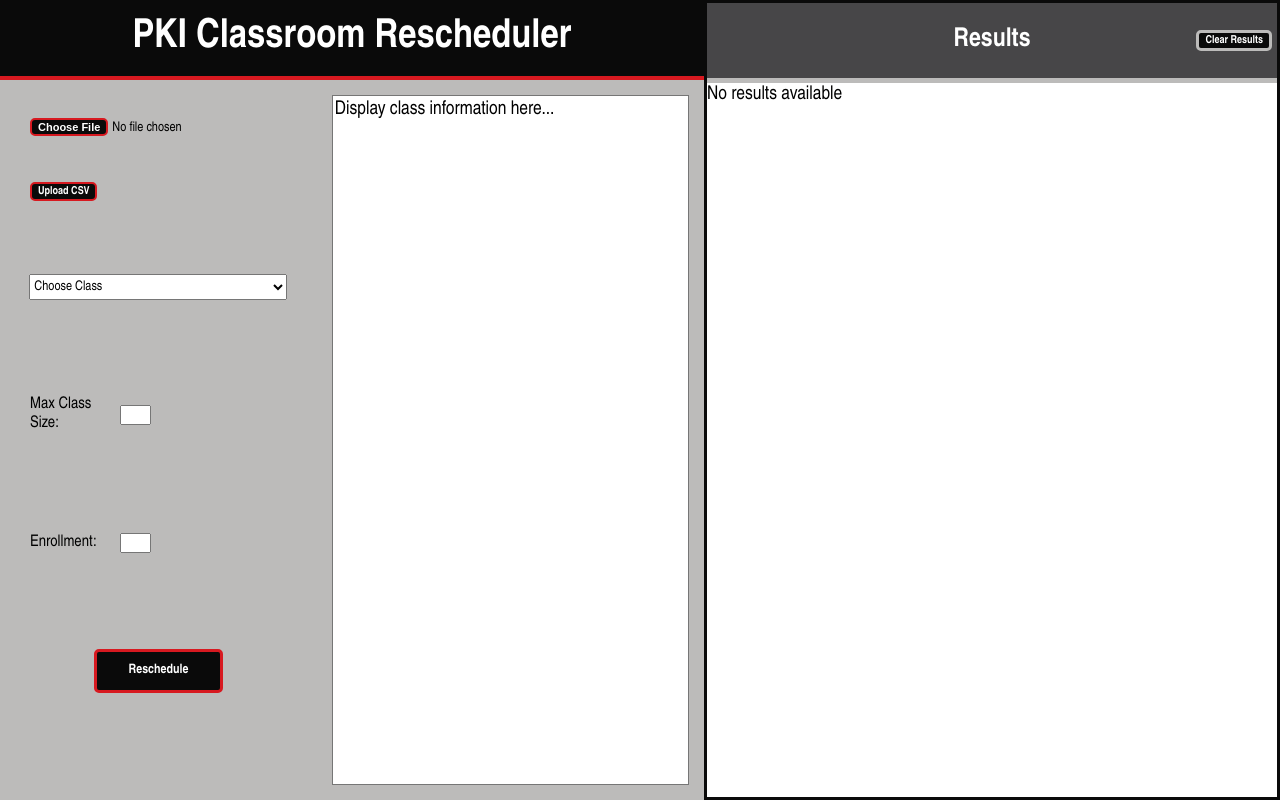
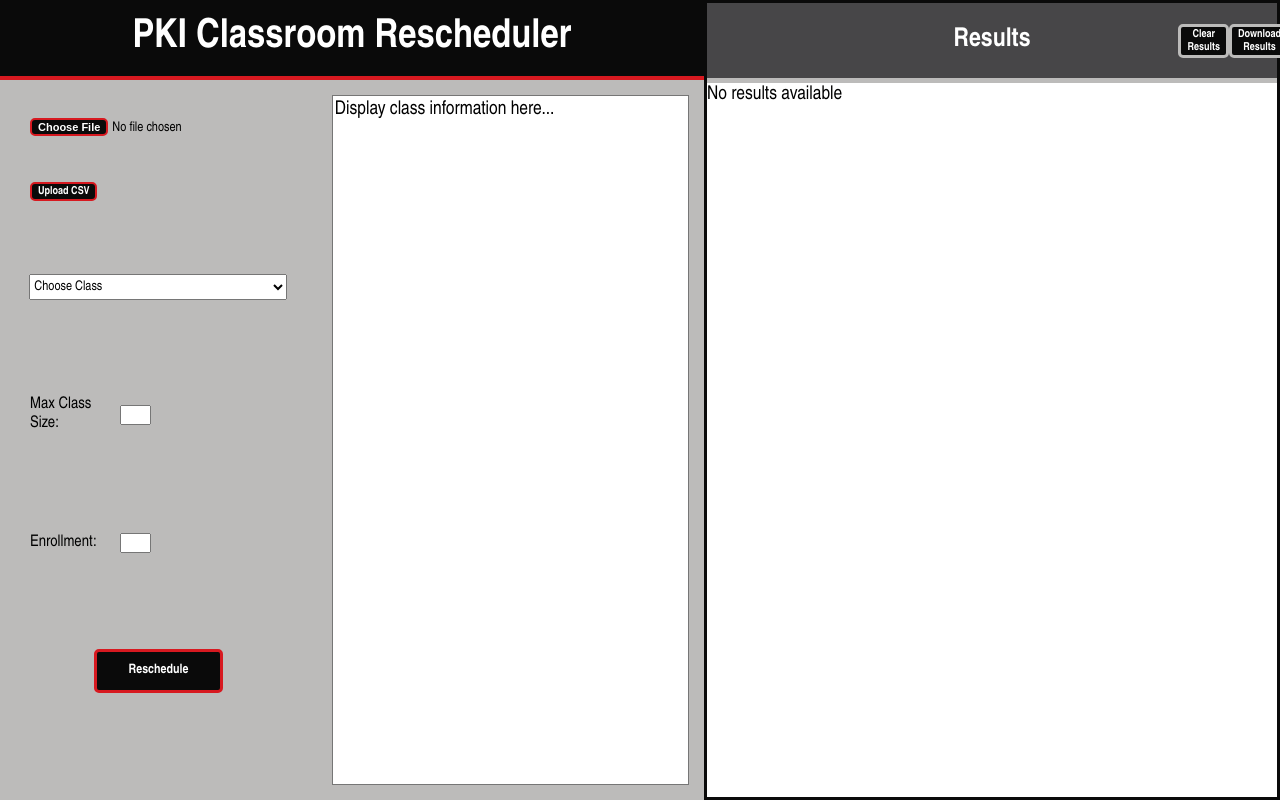
Before and after one commit to evanriley12/ThePlanners-PKI-Room-Scheduler, a React (Create React App) app in the folder pkiclassroomrescheduler/src/main/frontend/: page / in a window 1280 px wide. Built offline with nearby package versions, Linux system fonts and the light colour scheme.

Commit message:
added button to download results as text file

```diff
--- a/pkiclassroomrescheduler/src/main/frontend/src/ClassroomReassignment.js
+++ b/pkiclassroomrescheduler/src/main/frontend/src/ClassroomReassignment.js
@@ -20,6 +20,16 @@ function ClassroomReassignment() {
     setFile(event.target.files[0]);
     setUploadSuccess(false); // Reset upload success message when a new file is selected
   };
+
+  const downloadFile = () => {
+    const link = document.createElement("a");
+    const content = algoData;
+    const file = new Blob([content], {type: 'text/plain'});
+    link.href = URL.createObjectURL(file);
+    link.download = "results.txt"
+    link.click();
+    URL.revokeObjectURL(link.href);
+  }
 
 
   const handleUpload = async () => {
@@ -262,6 +272,11 @@ function ClassroomReassignment() {
           <div className="ClassroomReassignment-clearResultsButtonDiv">
             <button className="ClassroomReassignment-clearResultsButton">
               Clear Results</button>
+            <button
+            type="button"
+            className="ClassroomReassignment-clearResultsButton"
+            onClick={downloadFile}>
+            Download Results</button>
           </div>
         </header>
         {algoData ? algoData : 'No results available'}
```
